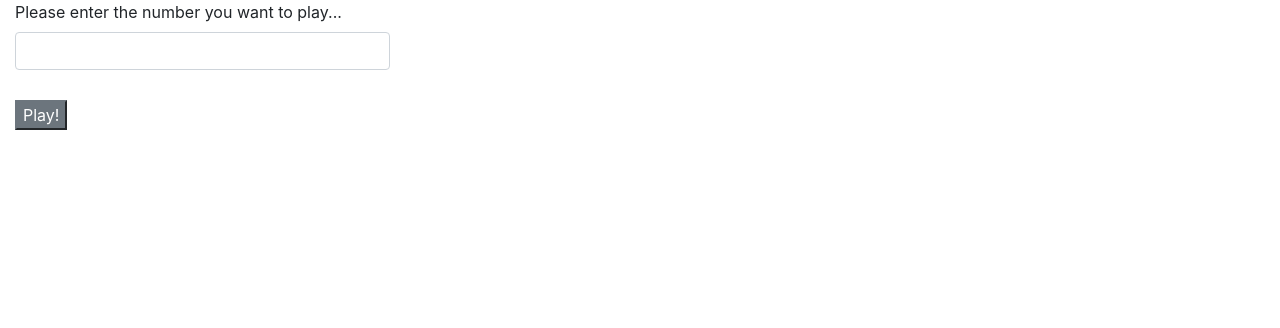
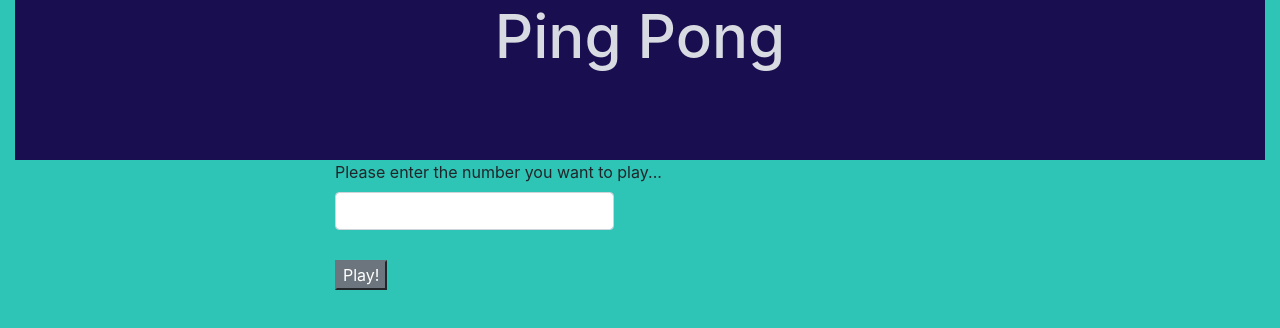
Before and after one commit to KageniJK/ping-pong, a plain HTML site: page index.html in a window 1280 px wide. Drawn offline with Linux system fonts and the light colour scheme.

Commit message:
added columns and background colors

```diff
--- a/css/styles.css
+++ b/css/styles.css
@@ -5,3 +5,19 @@
 button{
   margin-top: 30px;
 }
+
+body{
+  background-color: #2EC4B6;
+}
+
+.title{
+  background-color: #190E4F;
+  text-align: center;
+  width: 100%;
+  height: 10rem;
+  color: #D8DBE2;
+}
+
+.title h1{
+  font-size: 60px;
+}
--- a/index.html
+++ b/index.html
@@ -15,12 +15,20 @@
 
 <body>
   <div class="container-fluid">
+    <div class="title">
+      <h1>Ping Pong</h1>
+    </div>
+    <div class="row">
+      <div class="col-md-3 left">
+
+      </div>
+      <div class="col-md-9 right">
         <div class="input">
           <form>
             <div class="form-group">
               <label for="num">Please enter the number you want to play...</label>
-          <input type="number" id= "num" class ="form-control">
-          <button type="submit" name="button" class ="btn-secondary">Play!</button>
+              <input type="number" id="num" class="form-control">
+              <button type="submit" name="button" class="btn-secondary">Play!</button>
 
             </div>
 
@@ -31,6 +39,10 @@
 
           </ul>
         </div>
+      </div>
+
+    </div>
+
 
 
   </div>
--- a/js/scripts.js
+++ b/js/scripts.js
@@ -39,6 +39,7 @@ function pingpong(x) {
       //console.log(i);
       results.push(i);
     };
+
   }
 
 }
```
Lines whose indentation alone changed are shown as unchanged.
